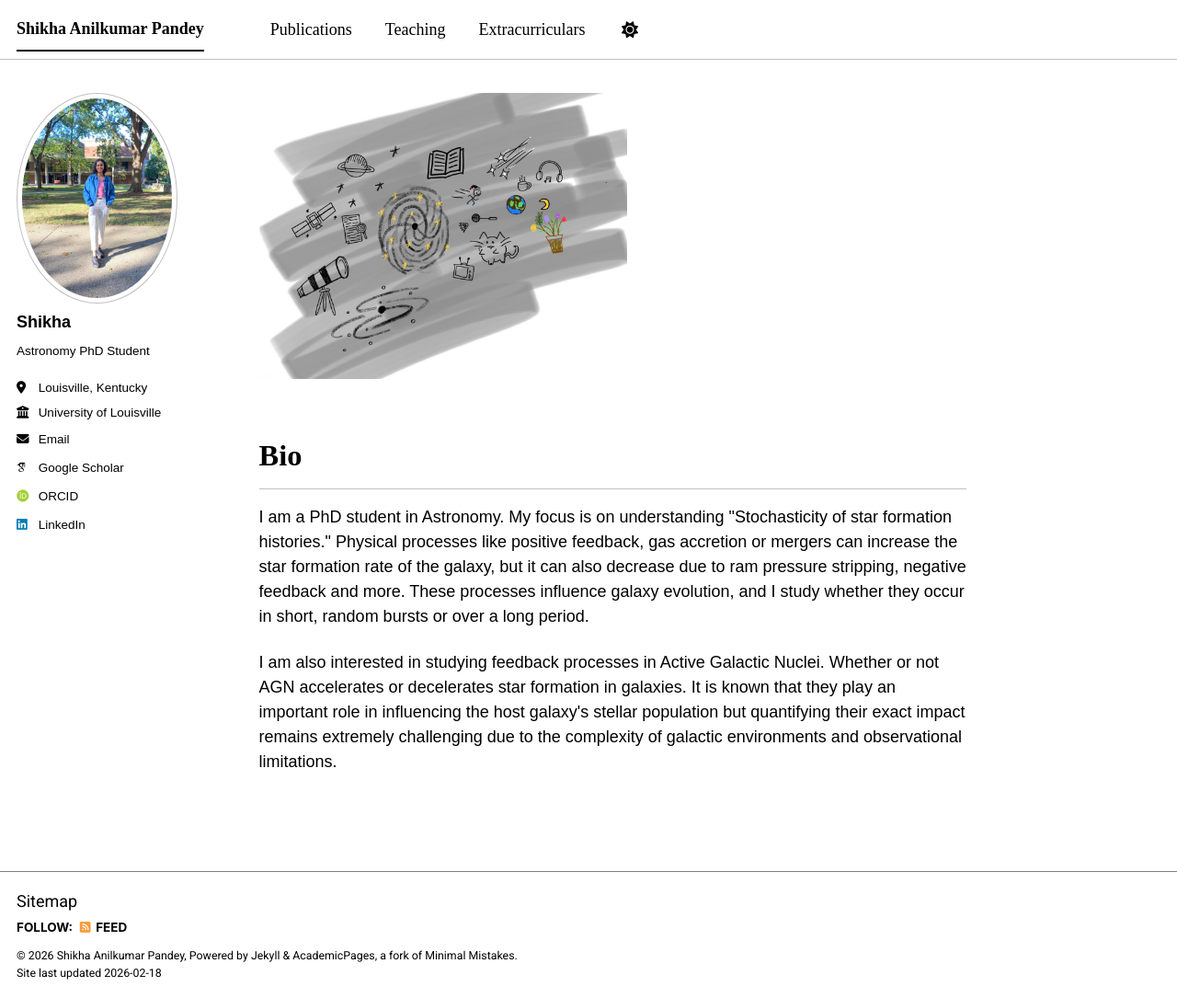
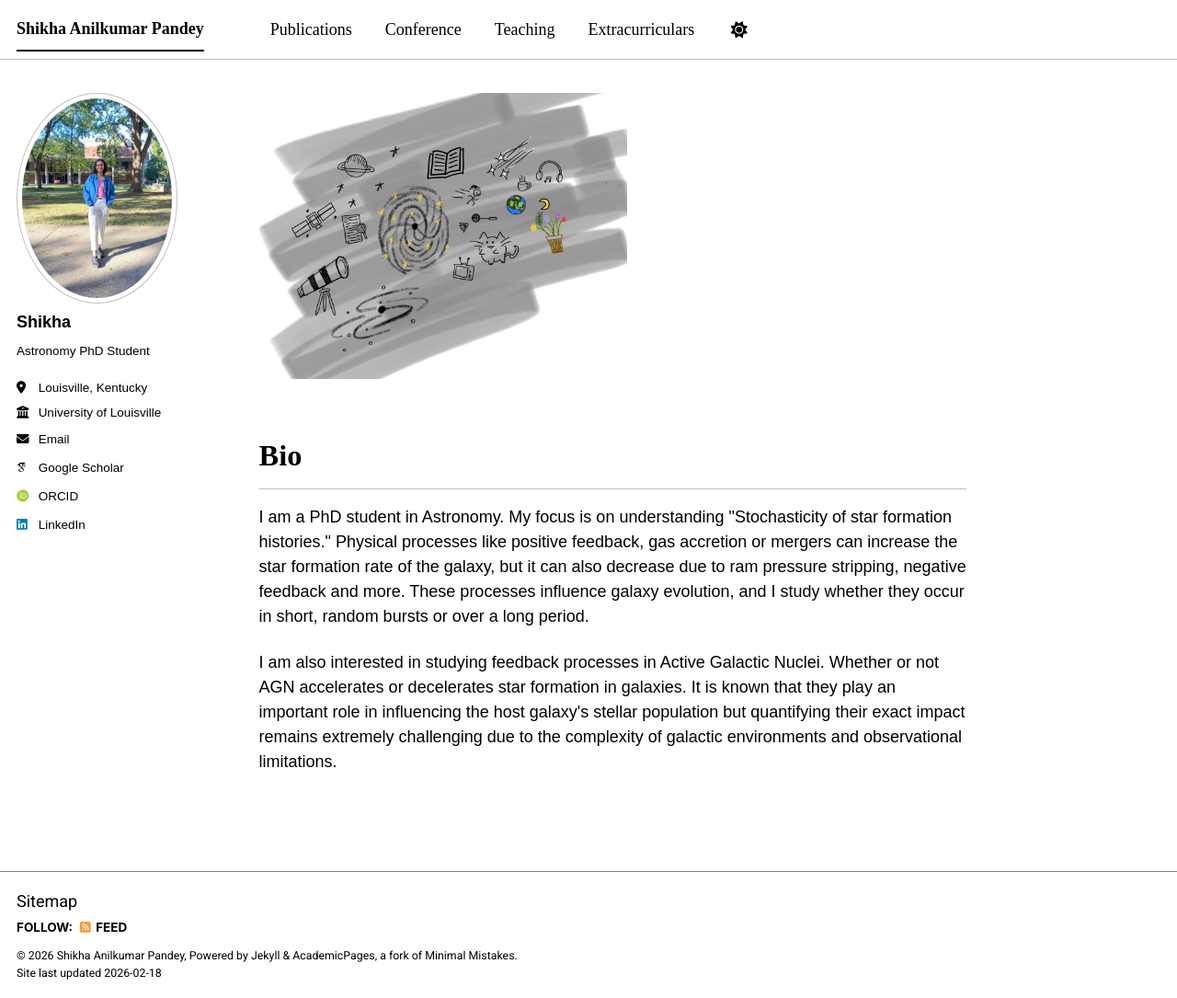
Before and after one commit to pshikha/pshikha.github.io, a Jekyll site: the page built from _pages/about.md, in a window 1280 px wide and 1085 px high. Shown: the whole window at 92% size. Built offline with Jekyll 4.4.1, drawn with Linux system fonts in a browser that asks for light colours; some web fonts are replaced; a script bundle is joined from its source files by our own code; library files that are not in the unit come from our copies.

Commit message:
Update navigation.yml

```diff
--- a/_data/navigation.yml
+++ b/_data/navigation.yml
@@ -11,8 +11,8 @@ main:
   - title: "Publications"
     url: /publications/
 
-  #- title: "Talks"
-   # url: /talks/
+  - title: "Conference"
+    url: /talks/
 
   - title: "Teaching"
     url: /teaching/
```
